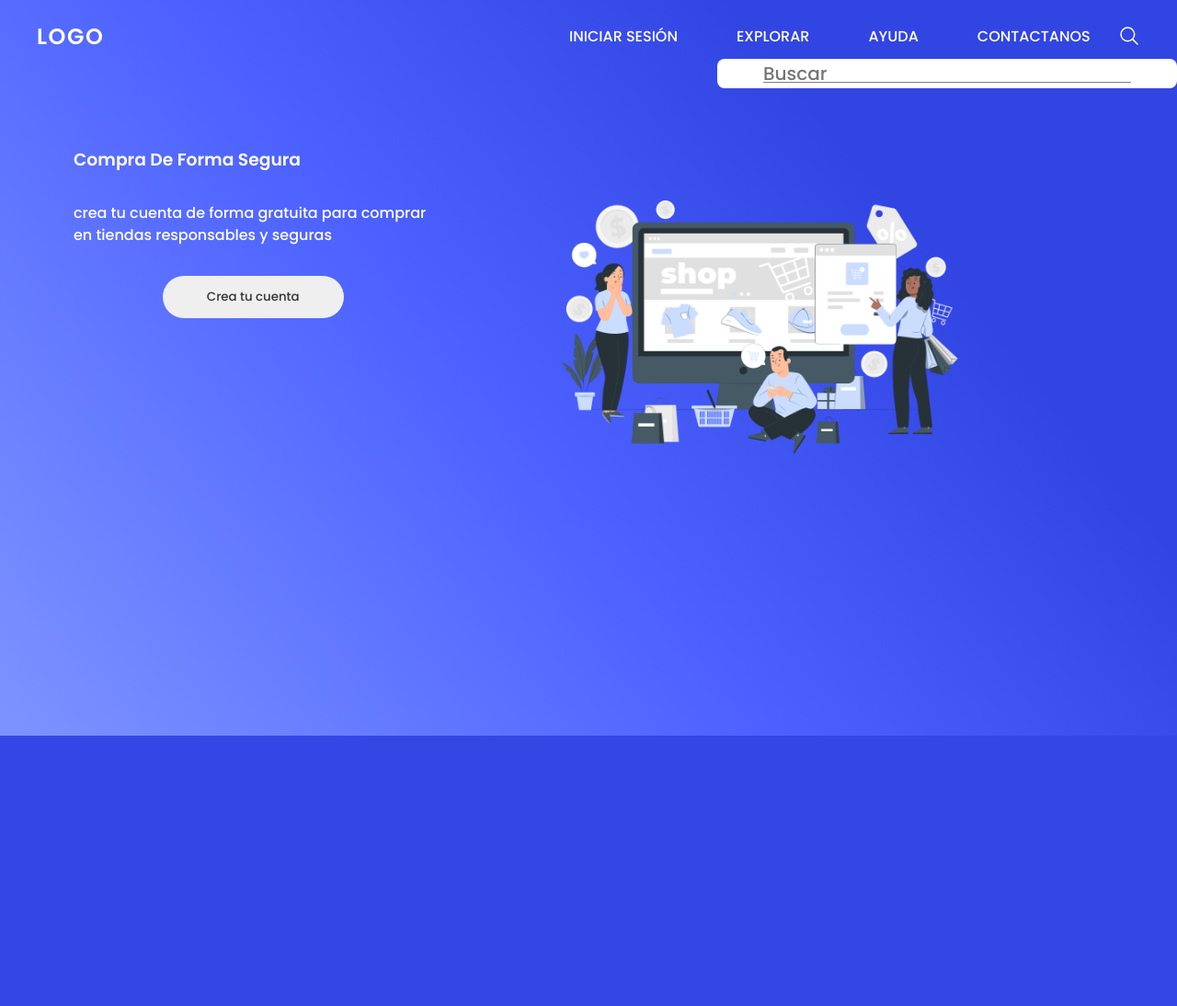
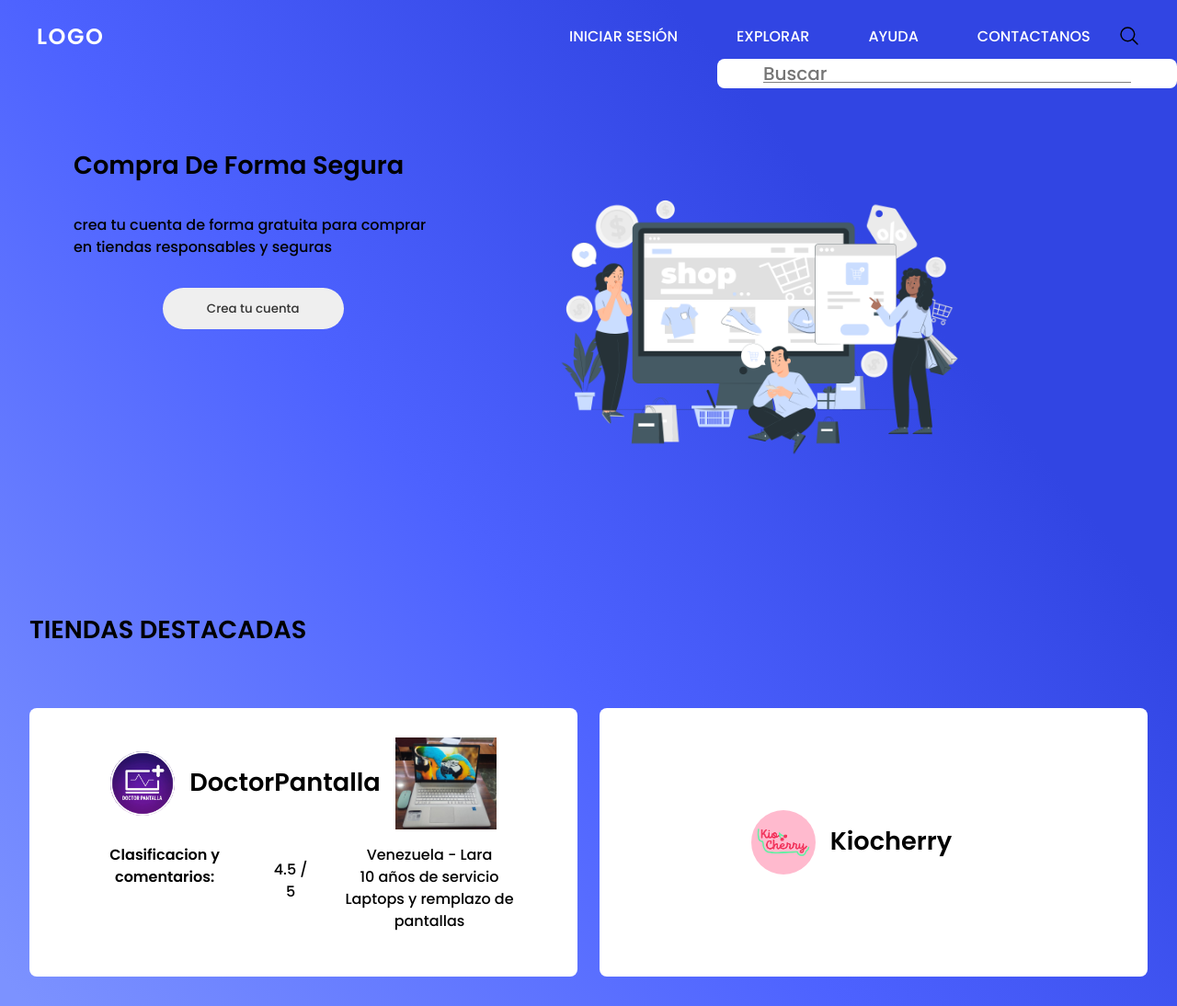
Before and after one commit to AndresBlade/my-commerce, a PHP site: page / in a window 1280 px wide. Shown: the whole page at 92% size. Before the commit the page ends 800 px from the top, so only its background shows below. Run offline with PHP 8.4, Linux system fonts and the light colour scheme.

Commit message:
productos terminados pero feos

```diff
--- a/css/style.css
+++ b/css/style.css
@@ -7,7 +7,7 @@ body::-webkit-scrollbar{
 
 }
 body::-webkit-scrollbar-thumb{
-    background: #000C18;
+    background: #999;
     border-radius: 50px;
 }
 *{
@@ -19,7 +19,7 @@ body::-webkit-scrollbar-thumb{
     border: none;
     transition: all .2s linear;
     line-height: 1.5;
-    color: #fff;
+    color: #000;
 }
 body{
     background: linear-gradient(50.94deg, #7C92FF 1.31%, #4D62FF 42.31%, #3145E3 74.71%);
@@ -35,6 +35,12 @@ header{
     display: flex;
     justify-content: space-between;
     align-items: center;
+}
+.heading{
+    font-size: 1.7rem;
+    padding-bottom: 1rem;
+    color: #000;
+    text-transform: uppercase;
 }
 .logo{
     color: #fff;
@@ -245,3 +251,46 @@ header .search{
 .img-1{
     width: 450px;
 }
+.tiendas-destacadas .mover{
+    padding: 2rem;
+}
+.tiendas-destacadas .box-container{
+    display: flex;
+    flex-wrap: wrap;
+    gap: 1.5rem;
+
+}
+.tiendas-destacadas .box-container .box{
+    display: flex;
+    flex-wrap: wrap;
+    flex: 1 1 30rem;
+    text-align: center;
+    padding: 2rem;
+    background-color: #fff;
+    border-radius: .5rem;
+
+}
+.tiendas-destacadas .box-container .box .circular{
+    width: 70px;
+    border-radius: 50%;
+    display: flex;
+    justify-content: space-between;
+    align-items: flex-start;
+}
+.tiendas-destacadas .box-container .box .foto-normal{
+    width: 110px;
+    display: flex;
+    justify-content: space-between;
+}
+.tiendas-destacadas .box-container .box h3{
+    display: flex;
+}
+.tiendas-destacadas .box-container .box .texto{
+    display: flex;
+    justify-content: center;
+    padding: 1rem;
+
+}
+.tiendas-destacadas .box-container .box .texto ul li{
+    list-style-type:none;
+}
--- a/index.php
+++ b/index.php
@@ -13,6 +13,7 @@
         <div class="searchBox">
             <input type="text" placeholder="Buscar">
         </div>
+
         <div class="group">
             <ul class="navigation">
                 <li><a href="#">Iniciar Sesión</a></li>
@@ -28,12 +29,15 @@
             </div>
             <ion-icon name="menu-outline"class="menuToggle"></ion-icon>
         </div>
+
     </header>
+
+
     <main>
         <!-- primera parte -->
         <section class="box-container">
             <div class="box box-1" >
-                <h3>Compra de forma segura</h3>
+                <h3 class="heading">Compra de forma segura</h3>
                 <p>
                     crea tu cuenta de forma gratuita para comprar en tiendas responsables y seguras
                 </p>
@@ -44,15 +48,45 @@
             </div>
         </section>
         <!-- Tiendas destacadas -->
-        <section>
-            <div class="box1">
+        <section class="tiendas-destacadas">
+            <h1 class="heading mover">Tiendas Destacadas</h1>
+            <div class="box-container">
 
-            </div>
-            <div class="box2">
+                <div class="box">
+                    <img src="img/logoDrpantalla.jpg" alt="" class="circular">
+                    <h3 class="heading">DoctorPantalla</h3>
+                    <img src="img/pc.jpeg" alt="" class="foto-normal">
+                    <!-- imagen -->
+
+                    <div class="texto">
+                        <h4>Clasificacion y comentarios:</h4>
+                        <p>4.5 / 5 </p>
+                        <ul>
+                            <li>Venezuela - Lara</li>
+                            <li>10 años de servicio</li>
+                            <li>Laptops y remplazo de pantallas</li>
+                        </ul>
+                    </div>
+
+                </div>
+
+                <div class="box">
+                    <img src="img/kiocherry.png" alt="" class="circular">
+                    <!-- imagen -->
+                    <h3 class="heading">Kiocherry</h3>
+                    <p></p>
+                </div>
 
             </div>
 
         </section>
+
+
+
+
+
+
+
     </main>
     <!-- link de iconos -->
     <script type="module" src="https://unpkg.com/ionicons@5.5.2/dist/ionicons/ionicons.esm.js"></script>
```
Also changed, not shown: index.html (+28 -5 lines), img/BolsitosKio.jpg (added), img/kiocherry.png (added), img/logoDrpantalla.jpg (added), img/pc.jpeg (added).
